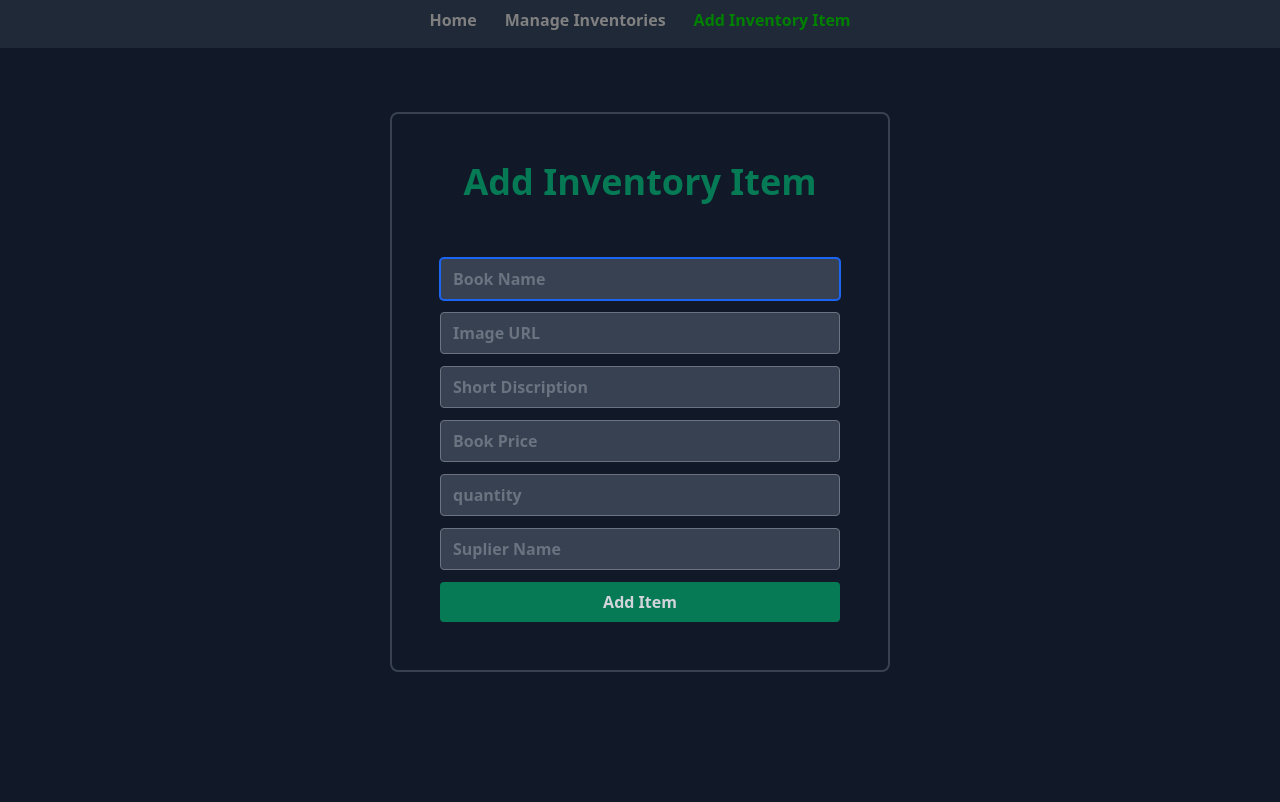
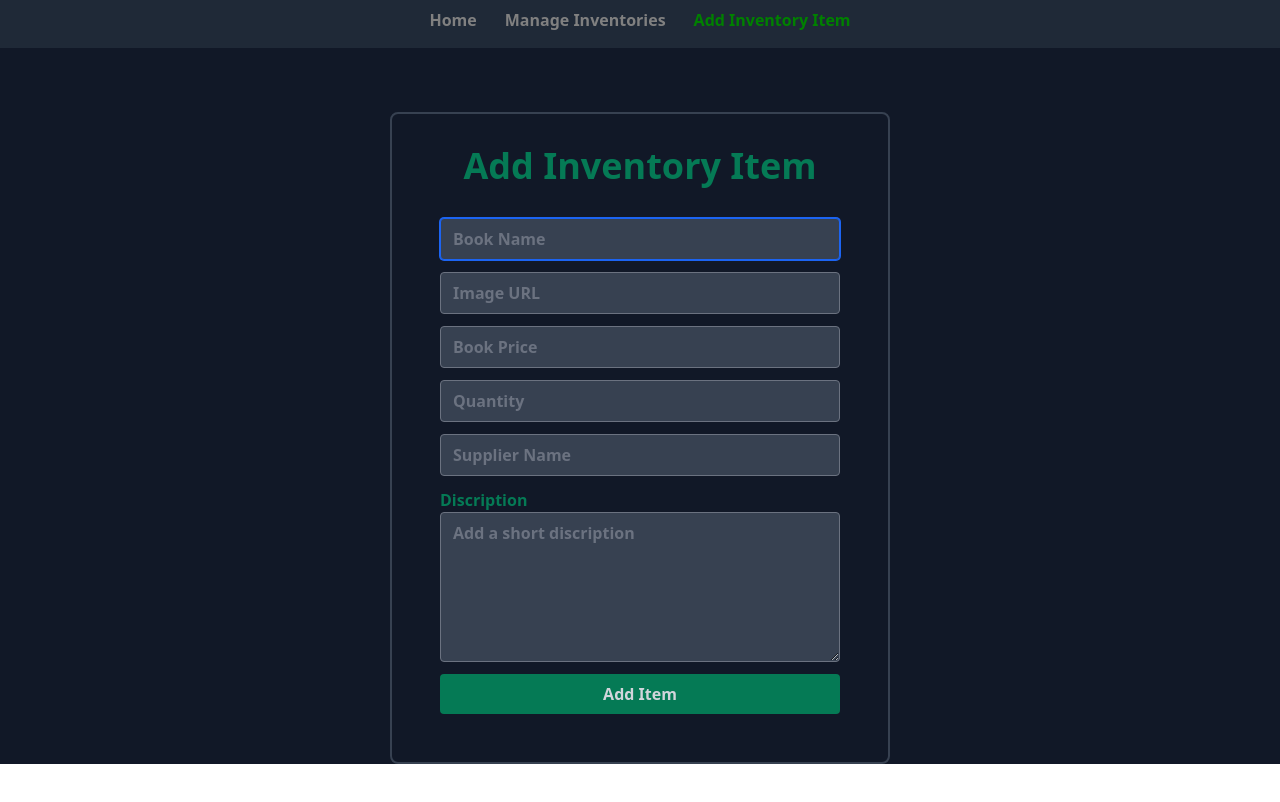
Before and after one commit to Omaralabdullah051/book-mart, a React (Create React App) app: page /addinventoryitem in a window 1280 px wide. Shown: the top 802 px of the page. Built offline with nearby package versions, Linux system fonts and the light colour scheme.

Commit message:
Inventory Items section added on the home page

```diff
--- a/src/App.js
+++ b/src/App.js
@@ -9,7 +9,7 @@ import 'react-toastify/dist/ReactToastify.css';
 
 function App() {
   return (
-    <div className="bg-gray-900 h-[1200px]">
+    <div className="bg-gray-900">
       <Header />
       <Routes>
         <Route path="/" element={<Home />} />
--- a/src/Pages/AddInventoryItem/AddInventoryItem.js
+++ b/src/Pages/AddInventoryItem/AddInventoryItem.js
@@ -15,8 +15,8 @@ const AddInventoryItem = () => {
         const discription = e.target.discription.value;
         const bookPrice = e.target.bookPrice.value;
         const quantity = e.target.quantity.value;
-        const suplierName = e.target.suplierName.value;
-        const bookInfo = { bookName, imgUrl, discription, bookPrice, quantity, suplierName };
+        const supplierName = e.target.supplierName.value;
+        const bookInfo = { bookName, imgUrl, discription, bookPrice, quantity, supplierName };
 
         (async () => {
             try {
@@ -47,13 +47,14 @@ const AddInventoryItem = () => {
     return (
         <div className='w-[500px] mx-auto'>
             <form onSubmit={handleOnsubmit} className='flex flex-col border-2 border-gray-700 mx-auto mt-16 rounded-lg'>
-                <h3 className='text-center mt-12 font-bold text-green-600'>Add Inventory Item</h3>
-                <input ref={nameRef} className='w-[400px] mx-auto mb-3 bg-gray-700 text-green-400 font-bold rounded mt-14' type="text" name="bookName" id="bookName" placeholder='Book Name' autoComplete='off' required />
+                <h3 className='text-center mt-8 font-bold text-green-600'>Add Inventory Item</h3>
+                <input ref={nameRef} className='w-[400px] mx-auto mb-3 bg-gray-700 text-green-400 font-bold rounded mt-8' type="text" name="bookName" id="bookName" placeholder='Book Name' autoComplete='off' required />
                 <input className='w-[400px] mx-auto mb-3 bg-gray-700 text-green-400 font-bold rounded' type="text" name="imgUrl" id="imgUrl" placeholder='Image URL' autoComplete='off' required />
-                <input className='w-[400px] mx-auto mb-3 bg-gray-700 text-green-400 font-bold rounded' type="text" name="discription" id="discription" placeholder='Short Discription' autoComplete='off' required />
                 <input className='w-[400px] mx-auto mb-3 bg-gray-700 text-green-400 font-bold rounded' type="text" name="bookPrice" id="bookPrice" placeholder='Book Price' autoComplete='off' required />
-                <input className='w-[400px] mx-auto mb-3 bg-gray-700 text-green-400 font-bold rounded' type="text" name="quantity" id="quantity" placeholder='quantity' autoComplete='off' required />
-                <input className='w-[400px] mx-auto mb-3 bg-gray-700 text-green-400 font-bold rounded' type="text" name="suplierName" id="suplierName" placeholder='Suplier Name' autoComplete='off' required />
+                <input className='w-[400px] mx-auto mb-3 bg-gray-700 text-green-400 font-bold rounded' type="text" name="quantity" id="quantity" placeholder='Quantity' autoComplete='off' required />
+                <input className='w-[400px] mx-auto mb-3 bg-gray-700 text-green-400 font-bold rounded' type="text" name="supplierName" id="supplierName" placeholder='Supplier Name' autoComplete='off' required />
+                <label htmlFor="discription" className='text-green-600 pl-12 font-bold'>Discription</label>
+                <textarea className='w-[400px] h-[150px] mx-auto mb-3 bg-gray-700 text-green-400 font-bold text-justify rounded' type="text" name="discription" id="discription" placeholder='Add a short discription' autoComplete='off' required />
                 <input className='w-[400px] mx-auto mb-12 bg-green-600 text-gray-300 py-2 rounded font-bold' type="submit" value="Add Item" />
             </form>
         </div>
--- a/src/Pages/Home/Home.js
+++ b/src/Pages/Home/Home.js
@@ -1,11 +1,13 @@
 import React from 'react';
 import Banner from './Banner/Banner';
+import InventoryItems from './InventoryItems/InventoryItems';
 
 
 const Home = () => {
     return (
         <div>
             <Banner />
+            <InventoryItems />
         </div>
     );
 };
--- /dev/null
+++ b/src/Pages/Home/InventoryItem/InventoryItem.js
@@ -0,0 +1,20 @@
+import React from 'react';
+
+const InventoryItem = ({ book }) => {
+    const { bookName, imgUrl, discription, bookPrice, quantity, supplierName } = book;
+    return (
+        <div className='text-black-900 font-semibold mb-10 border-2 p-4 bg-gray-800 rounded'>
+            <img className='w-60 h-80 mx-auto' src={imgUrl} alt="" />
+            <div className='bg-green-700 p-4 space-y-1'>
+                <h6>Name: {bookName}</h6>
+                <h6>Price: ${bookPrice}</h6>
+                <h6>Quantity: {quantity}</h6>
+                <h6>Supplier Name: {supplierName}</h6>
+                <p className='text-justify'>Discription: {discription.slice(0, 250)}.....</p>
+                <button className='py-2 px-6 bg-gray-800 text-white rounded mx-auto block'>Manage</button>
+            </div>
+        </div>
+    );
+};
+
+export default InventoryItem;
--- /dev/null
+++ b/src/Pages/Home/InventoryItems/InventoryItems.js
@@ -0,0 +1,34 @@
+import React, { useEffect, useState } from 'react';
+import { toast } from 'react-toastify';
+import InventoryItem from '../InventoryItem/InventoryItem';
+
+const InventoryItems = () => {
+    const [books, setBooks] = useState([]);
+
+    useEffect(() => {
+        (async () => {
+            try {
+                const res = await fetch('http://localhost:5000/books');
+                const data = await res.json();
+                setBooks(data);
+            }
+            catch (err) {
+                console.error(err.message);
+                toast.error('There was a server side problem');
+            }
+        })()
+    }, [])
+
+    return (
+        <div>
+            <h2 className='text-green-700 text-center mt-52 mb-6 font-bold'>Inventory Items</h2>
+            <div className='grid grid-cols-3 gap-8 p-16'>
+                {
+                    books.slice(0, 6).map(book => <InventoryItem key={book._id} book={book} />)
+                }
+            </div>
+        </div>
+    );
+};
+
+export default InventoryItems;
```
